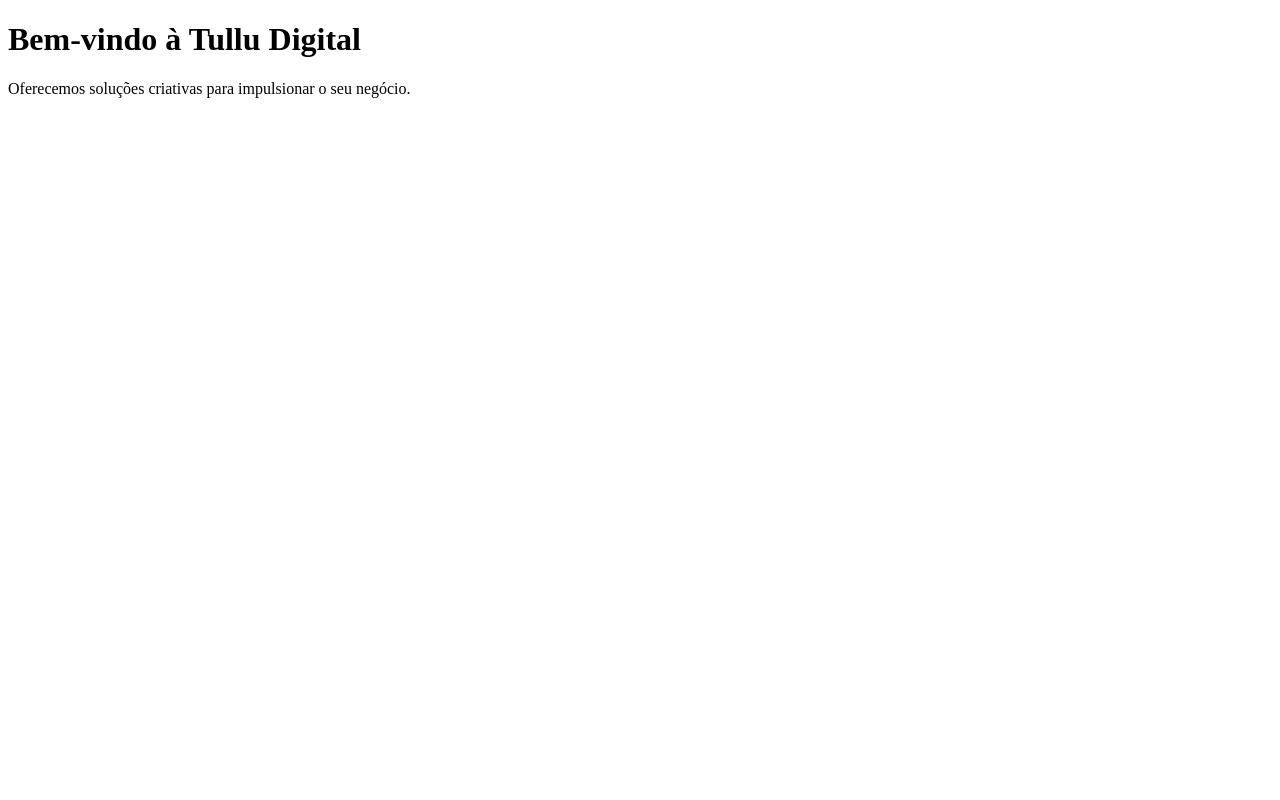
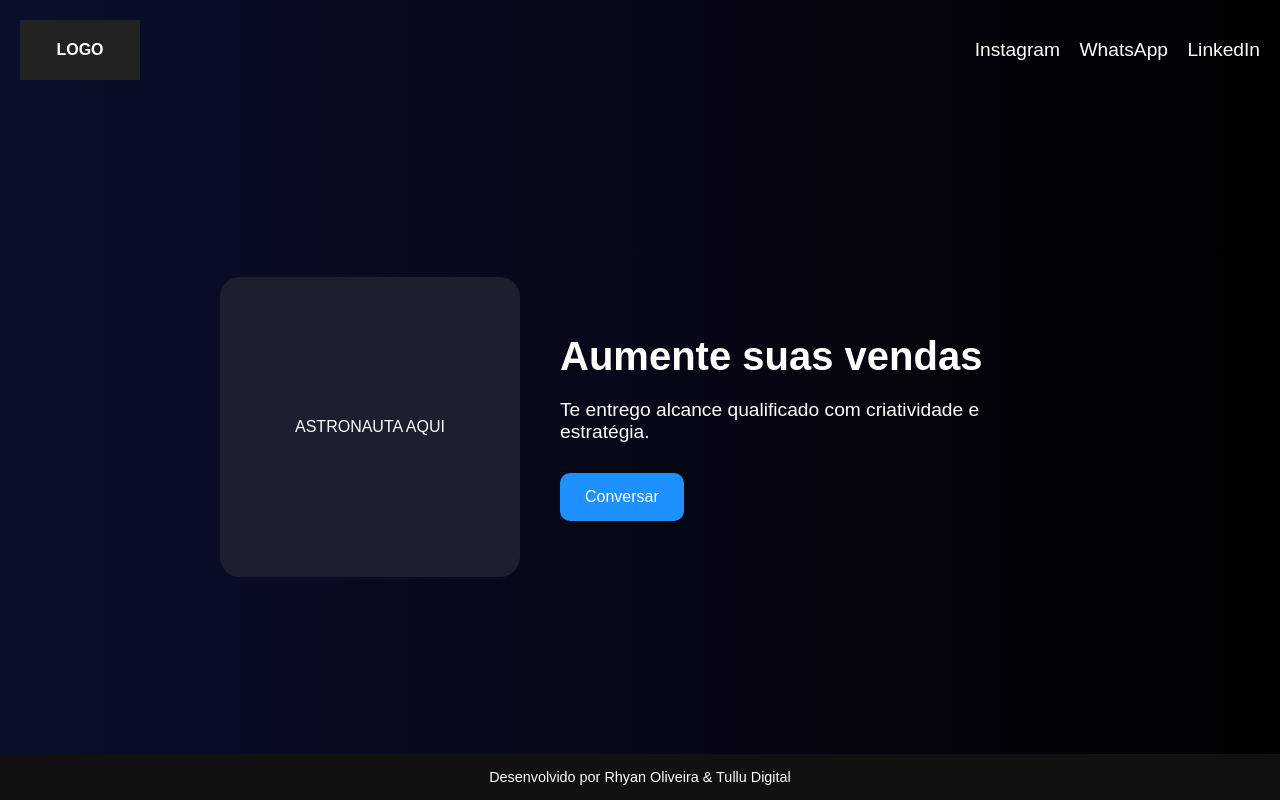
Before and after one commit to RhyanOliveira03/Tullu-Digital, a plain HTML site: page index.html in a window 1280 px wide. Drawn offline with Linux system fonts and the light colour scheme.

Commit message:
Update index.html

```diff
--- a/index.html
+++ b/index.html
@@ -1,11 +1,161 @@
 <!DOCTYPE html>
 <html lang="pt-BR">
 <head>
-  <meta charset="UTF-8">
+  <meta charset="UTF-8" />
+  <meta name="viewport" content="width=device-width, initial-scale=1.0" />
   <title>Tullu Digital</title>
+  <style>
+    * {
+      margin: 0;
+      padding: 0;
+      box-sizing: border-box;
+    }
+
+    body {
+      font-family: Arial, sans-serif;
+      background: linear-gradient(to right, #0a0f2c, #000000);
+      color: white;
+      min-height: 100vh;
+      display: flex;
+      flex-direction: column;
+      justify-content: space-between;
+    }
+
+    header {
+      display: flex;
+      justify-content: space-between;
+      align-items: center;
+      padding: 20px;
+    }
+
+    .logo {
+      width: 120px;
+      height: 60px;
+      background-color: #222;
+      display: flex;
+      align-items: center;
+      justify-content: center;
+      color: white;
+      font-weight: bold;
+    }
+
+    .social-links a {
+      color: white;
+      margin-left: 15px;
+      text-decoration: none;
+      font-size: 1.2rem;
+    }
+
+    main {
+      display: flex;
+      align-items: center;
+      justify-content: center;
+      padding: 40px 20px;
+      flex: 1;
+    }
+
+    .hero {
+      display: flex;
+      align-items: center;
+      justify-content: center;
+      gap: 40px;
+      flex-wrap: wrap;
+      max-width: 1200px;
+    }
+
+    .astronaut {
+      width: 300px;
+      height: 300px;
+      background-color: #1c1f2e;
+      display: flex;
+      align-items: center;
+      justify-content: center;
+      border-radius: 20px;
+    }
+
+    .hero-text {
+      max-width: 500px;
+    }
+
+    .hero-text h1 {
+      font-size: 2.5rem;
+      margin-bottom: 20px;
+    }
+
+    .hero-text p {
+      font-size: 1.2rem;
+      margin-bottom: 30px;
+    }
+
+    .cta-button {
+      background-color: #1e90ff;
+      color: white;
+      padding: 15px 25px;
+      border: none;
+      border-radius: 10px;
+      font-size: 1rem;
+      cursor: pointer;
+    }
+
+    footer {
+      background-color: #111;
+      text-align: center;
+      padding: 15px;
+      font-size: 0.9rem;
+    }
+
+    /* RESPONSIVO */
+    @media (max-width: 768px) {
+      .hero {
+        flex-direction: column;
+      }
+      .hero-text h1 {
+        font-size: 2rem;
+        text-align: center;
+      }
+      .hero-text p,
+      .cta-button {
+        text-align: center;
+        display: block;
+        margin: 0 auto;
+      }
+    }
+
+    @media (max-width: 480px) {
+      .hero-text h1 {
+        font-size: 1.6rem;
+      }
+      .hero-text p {
+        font-size: 1rem;
+      }
+      .cta-button {
+        padding: 12px 20px;
+        font-size: 0.9rem;
+      }
+    }
+  </style>
 </head>
 <body>
-  <h1>Bem-vindo à Tullu Digital</h1>
-  <p>Oferecemos soluções criativas para impulsionar o seu negócio.</p>
+  <header>
+    <div class="logo">LOGO</div>
+    <div class="social-links">
+      <a href="#">Instagram</a>
+      <a href="#">WhatsApp</a>
+      <a href="#">LinkedIn</a>
+    </div>
+  </header>
+  <main>
+    <section class="hero">
+      <div class="astronaut">ASTRONAUTA AQUI</div>
+      <div class="hero-text">
+        <h1>Aumente suas vendas</h1>
+        <p>Te entrego alcance qualificado com criatividade e estratégia.</p>
+        <button class="cta-button">Conversar</button>
+      </div>
+    </section>
+  </main>
+  <footer>
+    Desenvolvido por Rhyan Oliveira & Tullu Digital
+  </footer>
 </body>
 </html>
```
